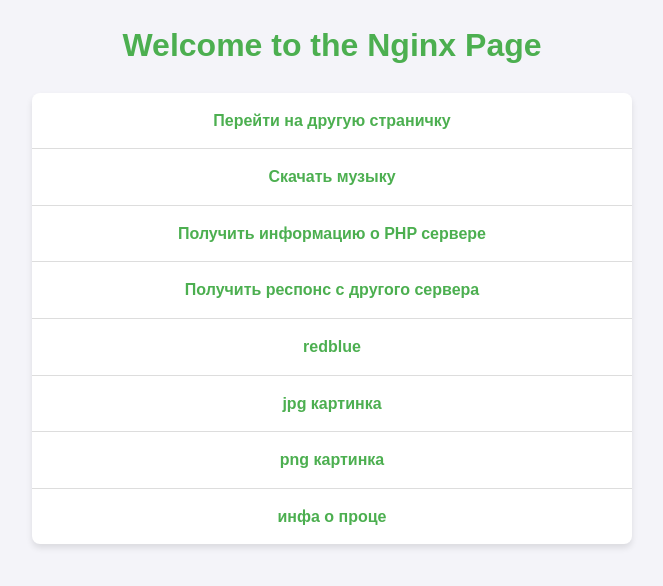
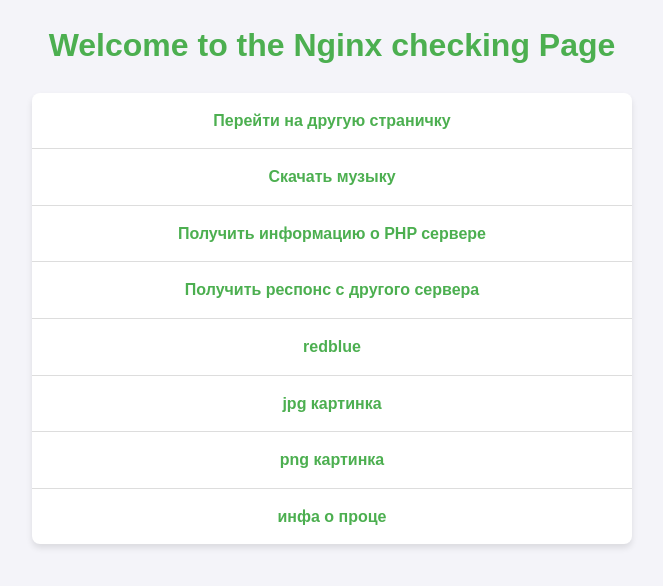
Before and after one commit to odamisheker/task16, a plain HTML site: page html/index.html in a window 1280 px wide. Shown: the whole page, without its empty margins (308-971 px from the left). Drawn offline with Linux system fonts and the light colour scheme.

Commit message:
change nginx config

```diff
--- a/html/index.html
+++ b/html/index.html
@@ -65,7 +65,7 @@ li:hover {
     </style>
 </head>
 <body>
-    <h1>Welcome to the Nginx Page</h1>
+    <h1>Welcome to the Nginx checking Page</h1>
     <ul>
         <li>
             <a href="/secondpage">Перейти на другую страничку</a>
```
Also changed, not shown: 2 other files.
